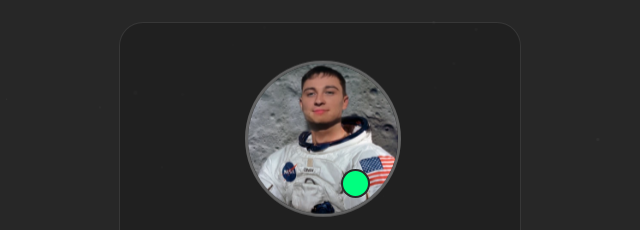
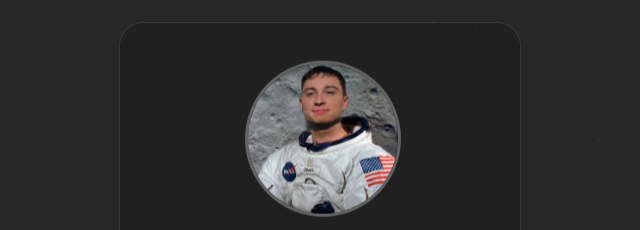
Before and after one commit to KevinKurwa/Kevin, a plain HTML site: page index.html in a window 1280 px wide. Shown: the top 230 px of the page, 320-960 px from the left. Drawn offline with Linux system fonts and the light colour scheme.

Commit message:
Update index.html

```diff
--- a/index.html
+++ b/index.html
@@ -74,18 +74,6 @@
       object-fit: cover;
       border: 3px solid rgba(255, 255, 255, 0.3);
       animation: float 6s ease-in-out infinite;
-    }
-
-    .status-dot {
-      position: absolute;
-      bottom: 15px;
-      right: 25px;
-      width: 25px;
-      height: 25px;
-      background-color: #00ff7f;
-      border-radius: 50%;
-      border: 2px solid #2a2a2a;
-      z-index: 2;
     }
 
     .name {
```
